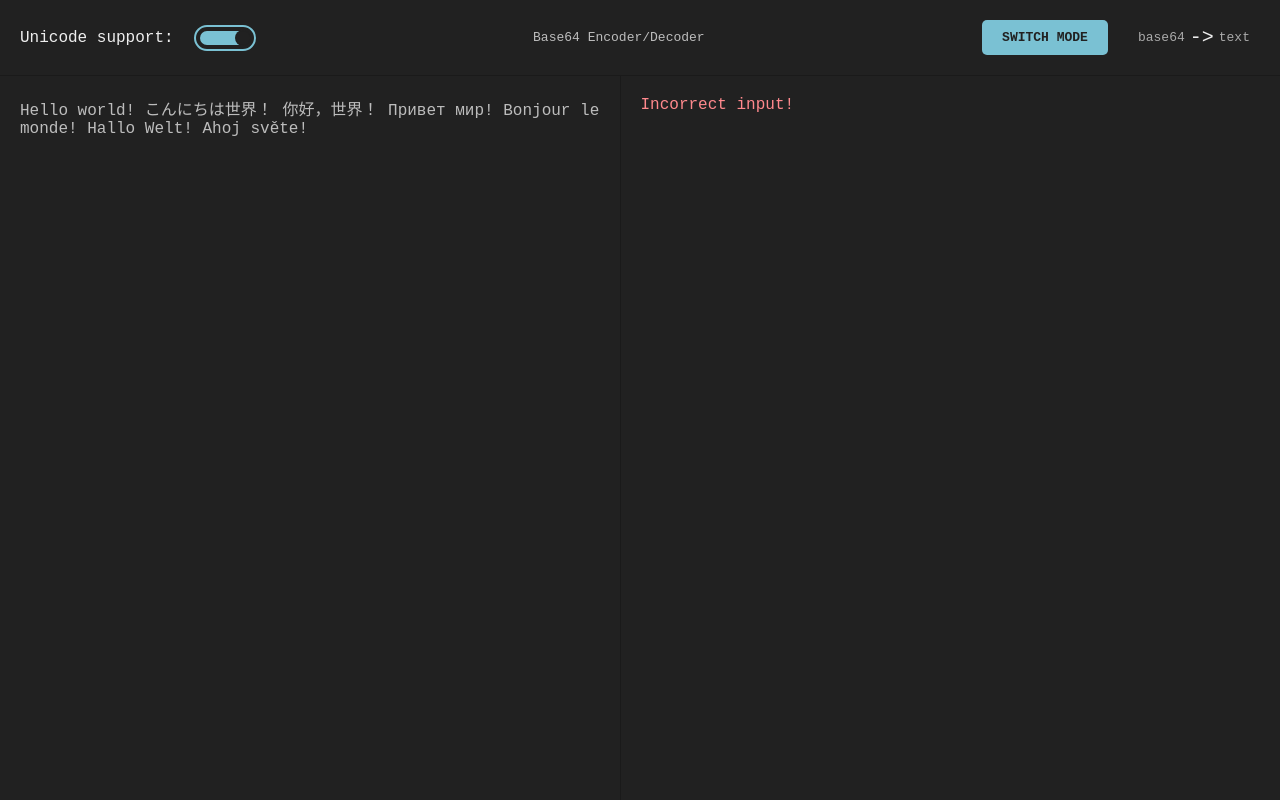
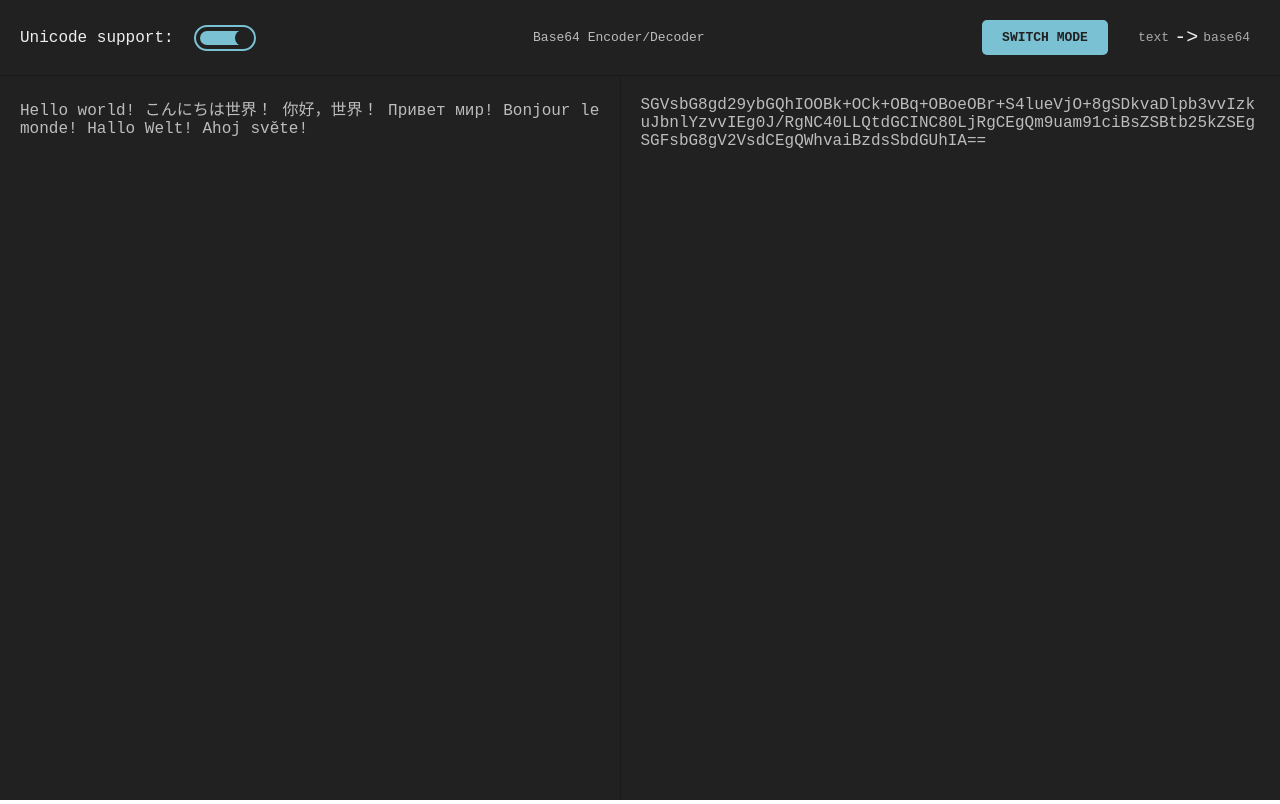
Before and after one commit to iotasieve/iotasieve.github.io, a plain HTML site: page base64/index.html in a window 1280 px wide. Drawn offline with nearby package versions, Linux system fonts and the light colour scheme.

Commit message:
Mode bugfix

```diff
--- a/base64/index.html
+++ b/base64/index.html
@@ -338,6 +338,10 @@
             {
                 this.input = window.localStorage.getItem('input') || this.input;
                 this.mode = window.localStorage.getItem('mode') == "true";
+                if (window.localStorage.getItem('mode') == null)
+                {
+                    this.mode = 1;
+                }
 
                 var _this = this;
                 window.onbeforeunload = function()
```
